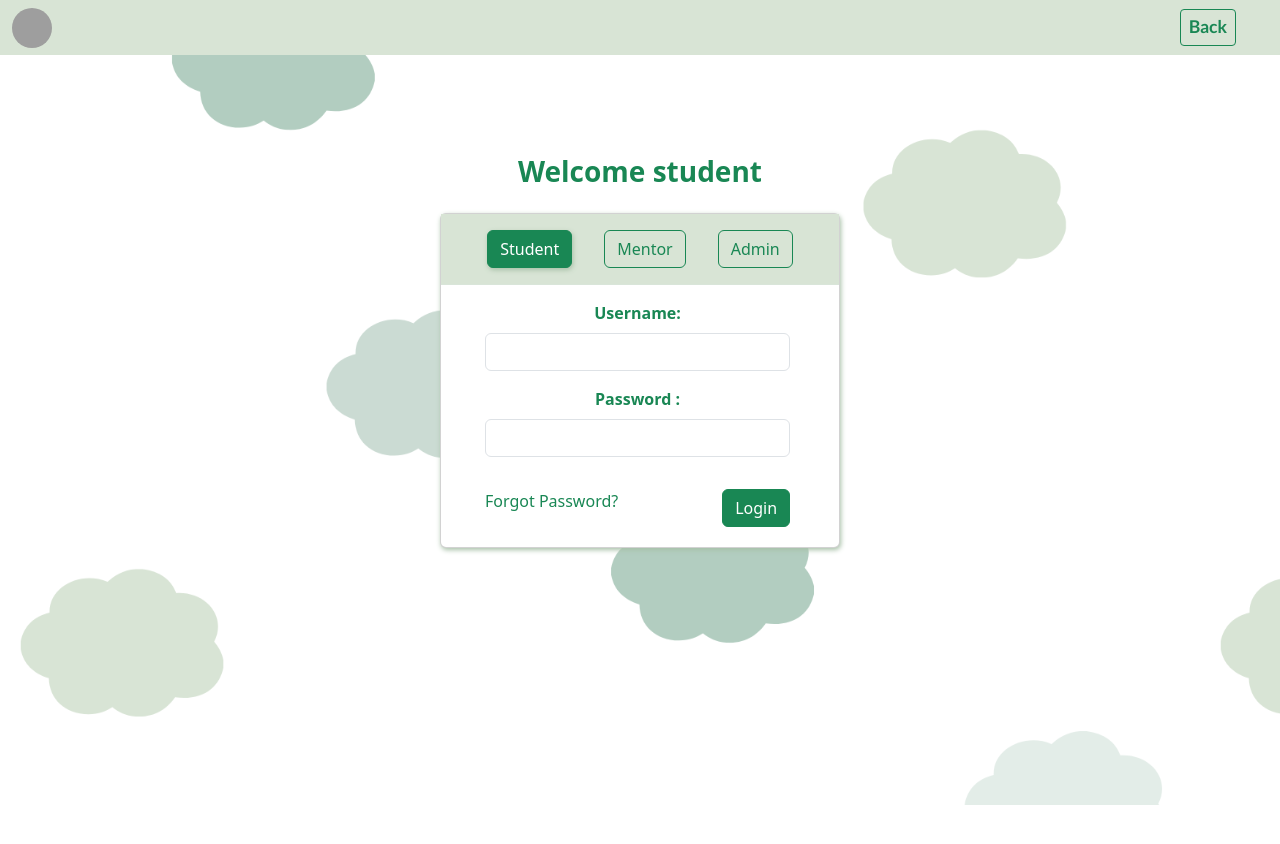
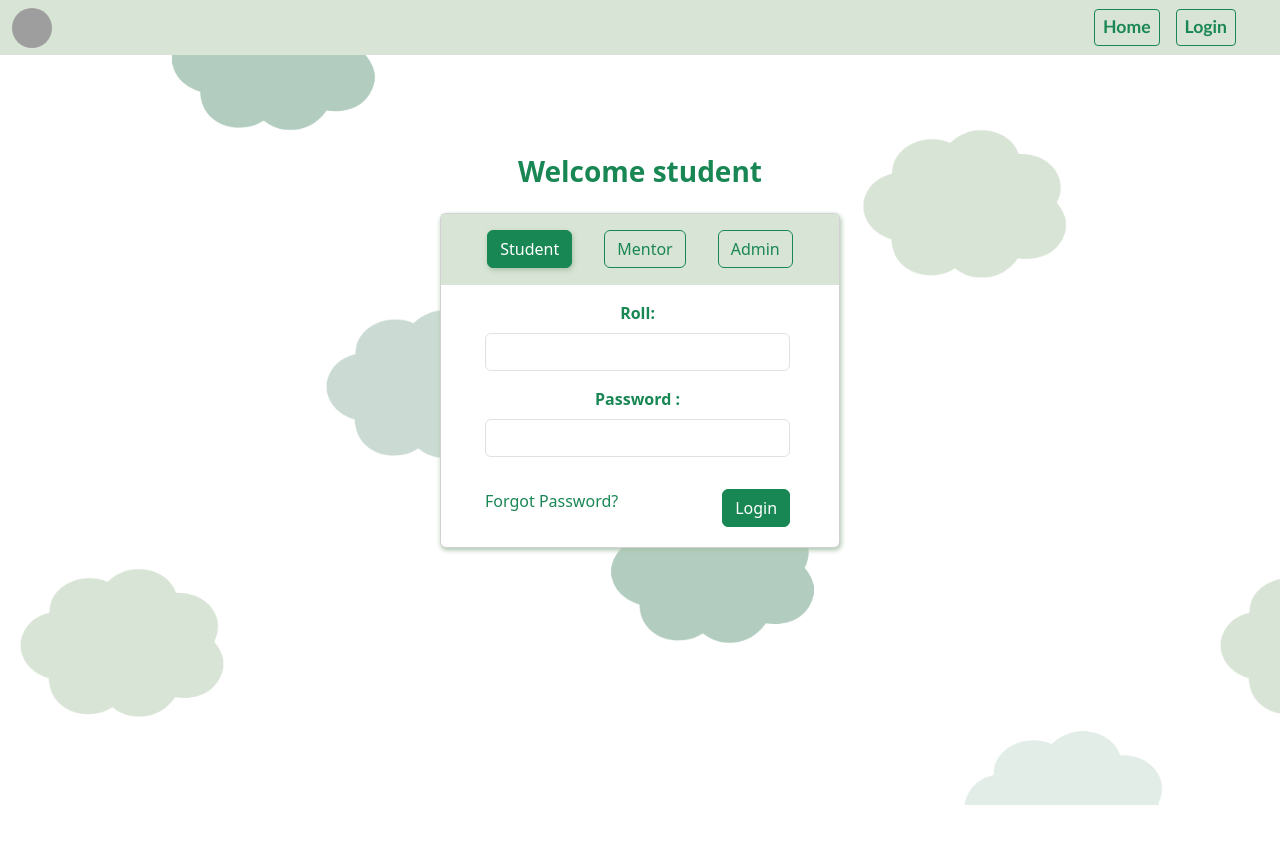
Before and after one commit to tharunmadasi/MastersCoding, a React (Create React App) app: page /login in a window 1280 px wide. Both pictures are taken after a click on the button "Student". Shown: the top 844 px of the page. Built offline with nearby package versions, Linux system fonts and the light colour scheme; no server answers; grey boxes are pictures that could not be loaded.

Commit message:
fixed navigation bar behaviour and login page

```diff
--- a/src/Components/Login/Login.js
+++ b/src/Components/Login/Login.js
@@ -13,7 +13,7 @@ function Login() {
     formState: { errors }, reset
   } = useForm();
   const [role, setRole] = useState("");
-
+  const [loginRes,setLoginRes] = useState({})
   const [isLoading, setIsLoading] = useState(false);
 
   const handleRoleSelection = (selectedRole) => {
@@ -36,9 +36,11 @@ function Login() {
     axios
       .post(`http://localhost:3500/${role}/login`, data)
       .then((res) => {
+        setLoginRes(res);
         console.log(res.data);
         setIsLoading(false);
         if (res.data.success) {
+          localStorage.setItem('token',res.data.token)
           navigateTo(`/${role}`);
         } else {
           alert('Invalid Credentials');
@@ -98,6 +100,7 @@ function Login() {
             </div>
           ) : (
             <div className="card-body">
+              {loginRes.data?.success===false && <p className="text-danger fw-bold">{loginRes.data.message}</p> }
               <form onSubmit={handleSubmit(handleLogin)}>
                 <div className="row ms-3">
                   <div className="col-auto">
@@ -106,21 +109,21 @@ function Login() {
                         className="form-label text-success"
                         style={{ fontWeight: "600" }}
                       >
-                        Username:
+                        Roll:
                       </label>
                       <input
                         type="text"
                         className="form-control"
                         id="roll"
                         {...register("roll", {
-                          required: "Username is required",
+                          required: "roll is required",
                           minLength: {
                             value: 10,
-                            message: "Username should exactly be 10 characters"
+                            message: "roll should exactly be 10 characters"
                           },
                           maxLength: {
                             value: 10,
-                            message: "Username should exactly be 10 characters"
+                            message: "roll should exactly be 10 characters"
                           }
                         })}
                       />
--- a/src/Components/Navbar/Navbar.js
+++ b/src/Components/Navbar/Navbar.js
@@ -1,10 +1,39 @@
-import React, { useState } from "react";
-import { Link, useLocation } from "react-router-dom";
+import React, { useEffect, useState } from "react";
+import { Link, useLocation, useNavigate } from "react-router-dom";
 import "./Navbar.css";
+import axios from "axios";
 
 
 const Navibar = () => {
+  const [isUserLogedin,setIsUserLogedin]=useState(false)
+  const [loginRes,setLoginRes] = useState({})
   const location = useLocation();
+  const navigate = useNavigate()
+  const loadDetails = ()=>{
+    console.log('executed')
+    let token = localStorage.getItem('token');
+      axios
+        .post('http://localhost:3500/verifyLoginToken',{token})
+        .then((res)=>{
+          setLoginRes(res);
+          if(res.data.valid === true){
+            console.log('token is valid')
+            setIsUserLogedin(true);
+            let role = res.data.payload.position;
+            navigate(`/${role}`);
+          }
+          else{
+            console.log('token is invalid')
+            localStorage.clear();
+            alert('session expired! please login again')
+            setIsUserLogedin(false)
+            navigate('/Login')
+          }
+        })
+        .catch((err)=>{console.log('error in Navbar ~',err)})
+
+  }
+  useEffect(loadDetails,[localStorage.getItem('token')])
   return (
     <nav className="navbar navbar-expand-lg navbarcss">
       <div className="container-fluid">
@@ -24,19 +53,31 @@ const Navibar = () => {
         </button>
         <div className="navbar-collapse collapse " id="navbarNav">
           <ul className="navbar-nav ms-auto">
+            <li>
+              <Link className="nav-link" to="/">
+                <button className="btn btn-outline-success btn-sm">
+                  <span className="login-text">Home</span>
+                </button>
+              </Link>
+            </li>
             <li className="nav-item me-4">
-            {location.pathname === "/" ? (
+            {isUserLogedin===false ? (
               <Link className="nav-link" to="/login">
                 <button className="btn btn-outline-success btn-sm">
                   <span className="login-text">Login</span>
                 </button>
-              </Link> ) : (
-              <Link className="nav-link" to="/">
-                <button className="btn btn-outline-success btn-sm">
-                  <span className="login-text">Back</span>
+              </Link> ) : (<div   className='d-flex'>
+              <Link className="nav-link" to={`/${loginRes.data.payload.position}`}>
+                <button className="btn btn-outline-success btn-sm" >
+                  <span className="login-text">Dashboard</span>
                 </button>
               </Link>
-            )}
+              <Link className="nav-link" to="/">
+                <button className="btn btn-outline-success btn-sm" onClick={()=>{localStorage.clear(); navigate('/Login');}}>
+                  <span className="login-text">Logout</span>
+                </button>
+              </Link>
+            </div>)}
             </li>
           </ul>
         </div>
```
